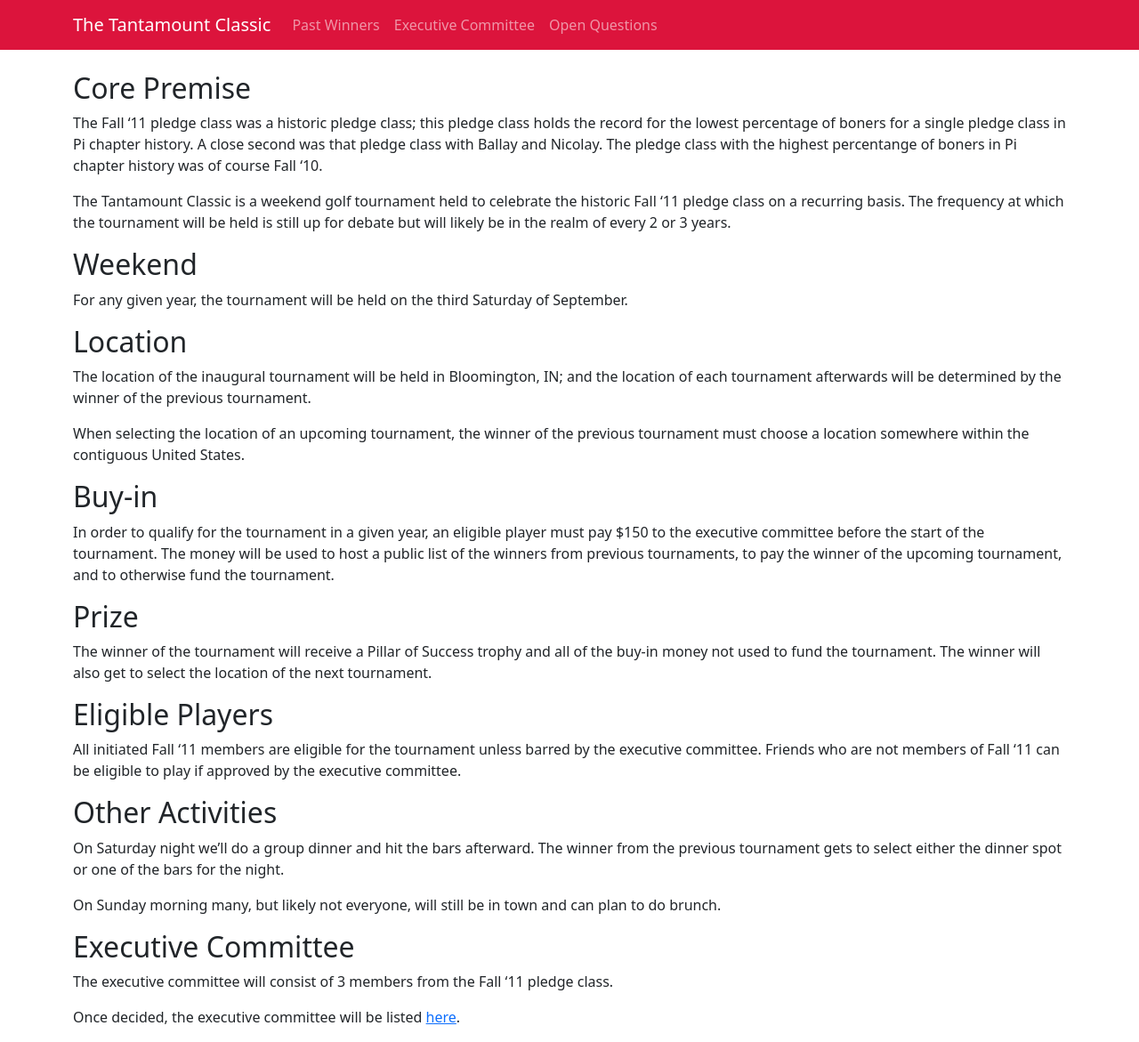
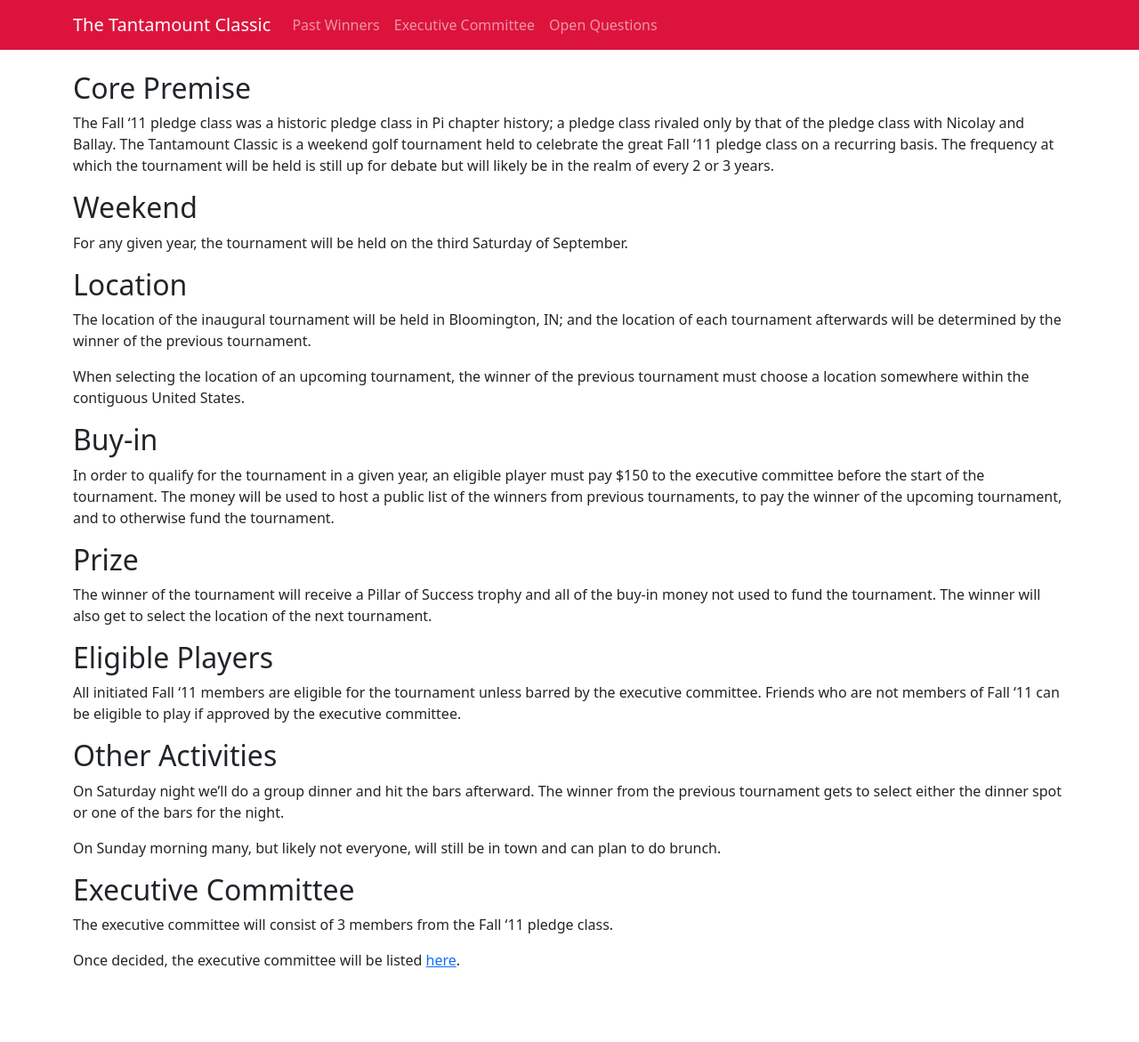
Before and after one commit to tantamount-classic/tantamount-classic.github.io, a Jekyll site: the page built from index.markdown, in a window 1280 px wide. Shown: the whole page at 89% size. Built offline with Jekyll 4.4.1, drawn with Linux system fonts in a browser that asks for light colours; nearby versions of some CDN libraries; after the commit the page ends 1107 px from its top, so only the background shows below that.

Commit message:
Update core premise

```diff
--- a/index.markdown
+++ b/index.markdown
@@ -8,15 +8,11 @@ title: "Tantamount Classic"
 
 ## Core Premise
 
-The Fall '11 pledge class was a historic pledge class;
-this pledge class holds the record for the lowest percentage
-of boners for a single pledge class in Pi chapter history. A close second
-was that pledge class with Ballay and Nicolay. The pledge
-class with the highest percentange of boners in Pi chapter history was
-of course Fall '10.
-
+The Fall '11 pledge class was a historic pledge class in Pi chapter
+history; a pledge class rivaled only by that of the pledge class with
+Nicolay and Ballay.
 The Tantamount Classic is a weekend golf tournament held to celebrate
-the historic Fall '11 pledge class on a recurring basis.
+the great Fall '11 pledge class on a recurring basis.
 The frequency at which the tournament
 will be held is still up for debate but will likely be in the realm of
 every 2 or 3 years.
```
